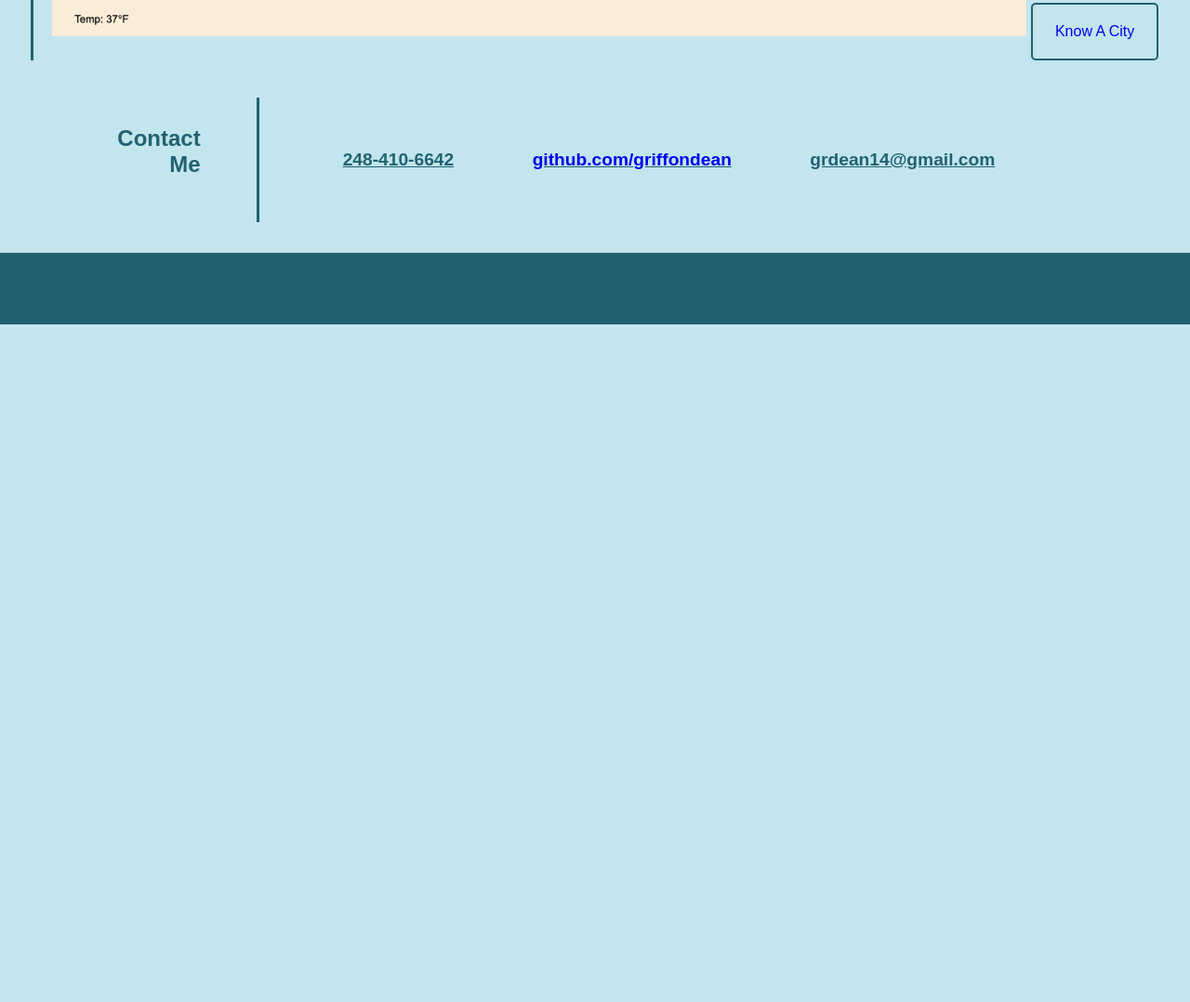
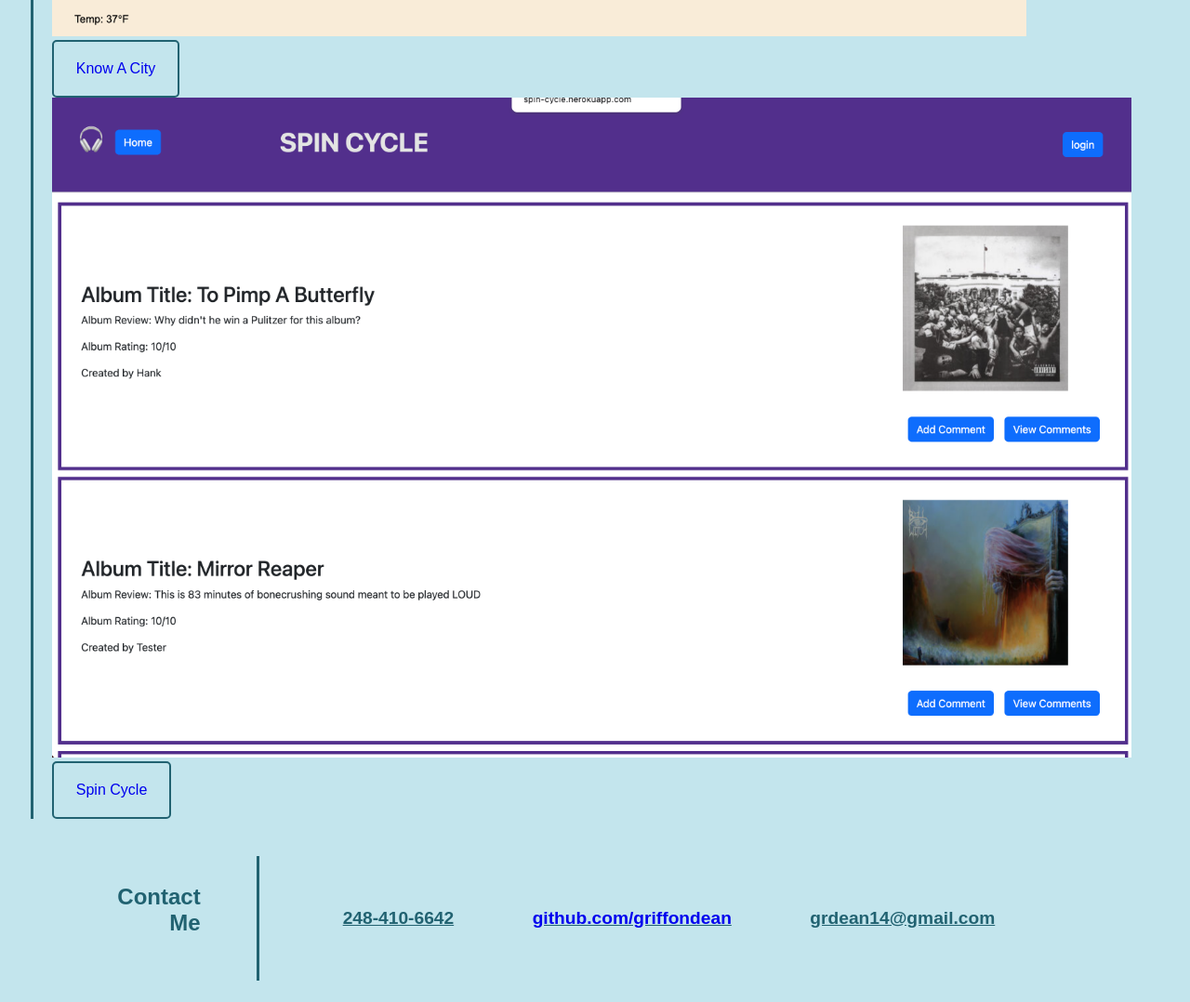
Before and after one commit to griffondean/professional-portfolio, a plain HTML site: page index.html in a window 1280 px wide. Shown: the part 1799-2877 px from the top of the page at 93% size. Before the commit the page ends 2148 px from the top, so only its background shows below. Drawn offline with Linux system fonts and the light colour scheme.

Commit message:
added project 2 to poertfolio page

```diff
--- a/assets/css/style.css
+++ b/assets/css/style.css
@@ -113,6 +113,16 @@ div {
     cursor: pointer;
 }
 
+#btn-3 {
+    background-color: var(--lightGreen);
+    color: var(--darkGreen);
+    font-size: 16px;
+    padding: 20px 24px;
+    border: 2px solid var(--darkGreen);
+    border-radius: 5px;
+    cursor: pointer;
+}
+
 
 aside {
     display: block;
--- a/index.html
+++ b/index.html
@@ -37,8 +37,13 @@
         <section id="work">
             <img style="width:auto; height:700px" src="./assets/images/hero.jpg" alt="heroseon website">
             <button id="btn"><a href="https://griffondean.github.io/module-01-project/">Heroseon Project</a></button>
-            <img style="width:auto; height:710px" src="./assets/images/project1.jpg" alt="project 1 api">
+            <br />
+            <img style="width:auto; height:710px" src="./assets/images/project1.jpg" alt="project 1:know a city">
+            <br />
             <button id="btn-2"><a href="https://etranchell.github.io/KnowACity/">Know A City</a></button>
+            <br />
+            <img style="width:auto; height:710px" src="./assets/images/project2.png" alt="project 2:spin cycle">
+            <button id="btn-3"><a href="https://spin-cycle.herokuapp.com">Spin Cycle</a></button>
         </section>
         </div>
         <div class="container">
```
Also changed, not shown: assets/images/project2.png (added), 3 other files.
